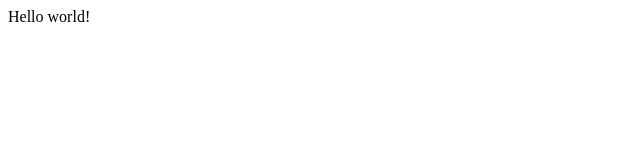
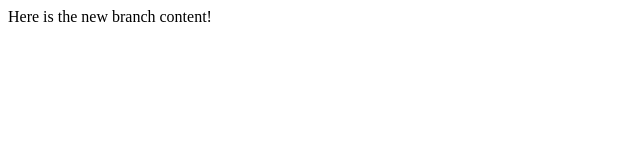
Before and after one commit to chngwl/lecture1, a plain HTML site: page index.html in a window 1280 px wide. Shown: the whole page, without its empty margins (0-640 px from the left). Drawn offline with Linux system fonts and the light colour scheme.

Commit message:
New branch contents

```diff
--- a/index.html
+++ b/index.html
@@ -4,6 +4,6 @@
       <title>Test</title>
   </head>
   <body>
-    Hello world!
+    Here is the new branch content!
   </body>
 </html>
```
